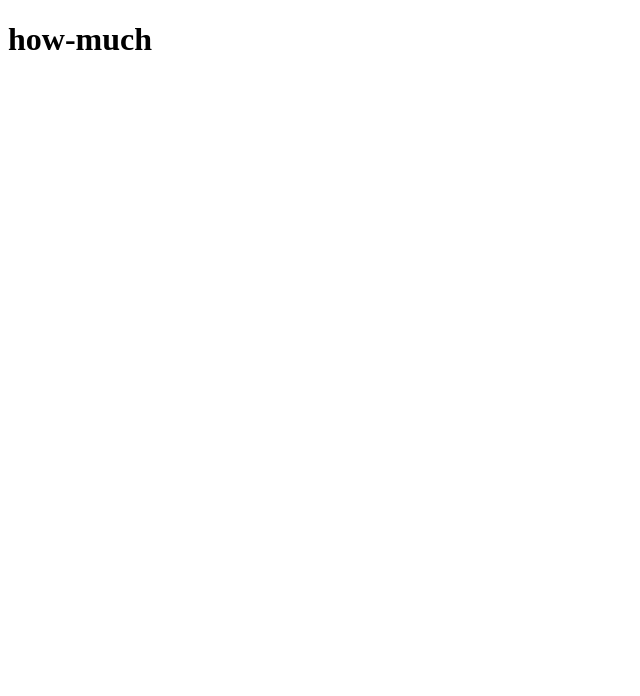
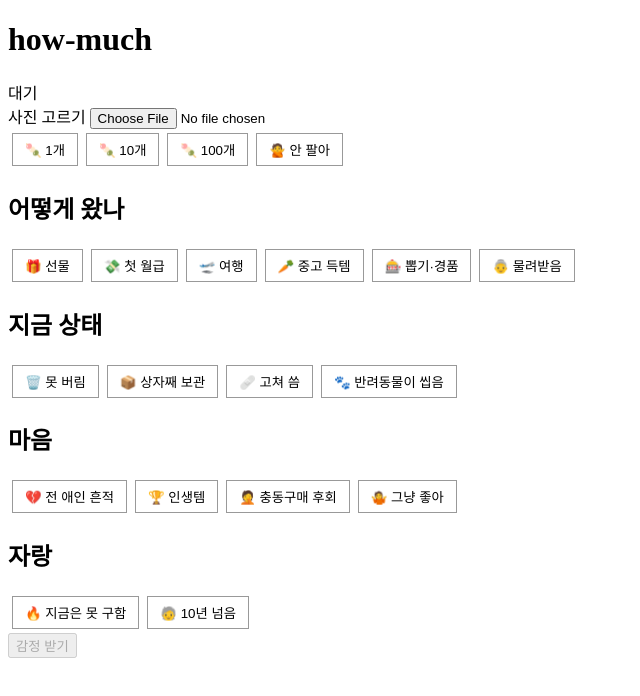
Before and after one commit to culonculon/how-much, a React (Vite) app in the folder app/: page / in a window 1280 px wide. Shown: the top 696 px of the page, without its empty margins (0-640 px from the left). Built offline with nearby package versions, Linux system fonts and the light colour scheme.

Commit message:
CAREER-22: first flow screen with fake appraiser

```diff
--- a/app/package.json
+++ b/app/package.json
@@ -16,11 +16,14 @@
   },
   "devDependencies": {
     "@eslint/js": "^10.0.1",
+    "@testing-library/dom": "^10.4.2",
+    "@testing-library/react": "^16.3.3",
     "@vitejs/plugin-react": "^6.1.2",
     "eslint": "^10.13.0",
     "eslint-plugin-react-hooks": "^7.1.1",
     "eslint-plugin-react-refresh": "^0.5.7",
     "globals": "^17.13.0",
+    "jsdom": "^29.1.1",
     "vite": "^8.3.4",
     "vitest": "^5.0.5"
   }
--- a/app/src/App.jsx
+++ b/app/src/App.jsx
@@ -1,3 +1,93 @@
+import { useEffect, useState } from 'react'
+import { appraise } from './appraise.js'
+import { PRICES, TAG_GROUPS } from './options.js'
+
+const ALL_TAG_IDS = TAG_GROUPS.flatMap((g) => g.tags.map((t) => t.id))
+const MASCOT = { idle: '대기', thinking: '🔍 갸웃', done: '🔨 도장' }
+
+const pressed = (on) => ({
+  padding: '6px 12px',
+  margin: 4,
+  cursor: 'pointer',
+  border: on ? '3px solid #000' : '1px solid #999',
+  background: on ? '#ffe28a' : '#fff',
+  fontWeight: on ? 'bold' : 'normal',
+})
+
 export default function App() {
-  return <h1>how-much</h1>
+  const [photo, setPhoto] = useState(null)
+  const [previewUrl, setPreviewUrl] = useState(null)
+  const [fileError, setFileError] = useState(false)
+  const [myPrice, setMyPrice] = useState(null)
+  const [tags, setTags] = useState([])
+  const [status, setStatus] = useState('idle')
+  const [result, setResult] = useState(null)
+
+  // Free the blob URL when it is replaced or the component goes away.
+  useEffect(() => () => previewUrl && URL.revokeObjectURL(previewUrl), [previewUrl])
+
+  function pickFile(e) {
+    const file = e.target.files[0]
+    const ok = file && ['image/jpeg', 'image/png'].includes(file.type)
+    setFileError(Boolean(file) && !ok)
+    setPhoto(ok ? file : null)
+    setPreviewUrl(ok ? URL.createObjectURL(file) : null)
+  }
+
+  function toggleTag(id) {
+    setTags((t) => (t.includes(id) ? t.filter((x) => x !== id) : [...t, id]))
+  }
+
+  async function submit() {
+    setStatus('thinking')
+    const r = await appraise({ photo, myPrice, tags: ALL_TAG_IDS.filter((id) => tags.includes(id)) })
+    setResult(r)
+    setStatus('done')
+  }
+
+  return (
+    <main>
+      <h1>how-much</h1>
+      <div role="status" aria-label="감정사 아저씨">{MASCOT[status]}</div>
+
+      <label>
+        사진 고르기 <input type="file" accept="image/png,image/jpeg" onChange={pickFile} />
+      </label>
+      {fileError && <p role="alert">사진을 다시 골라 주세요 (jpg·png)</p>}
+      {previewUrl && <img src={previewUrl} alt="고른 사진 미리보기" style={{ display: 'block', maxWidth: 240 }} />}
+
+      <div role="group" aria-label="마음 가격">
+        {PRICES.map((p) => (
+          <button key={p.id} type="button" aria-pressed={myPrice === p.id} style={pressed(myPrice === p.id)} onClick={() => setMyPrice(p.id)}>
+            {p.button}
+          </button>
+        ))}
+      </div>
+
+      <div role="group" aria-label="사연 태그">
+        {TAG_GROUPS.map((g) => (
+          <div key={g.id} role="group" aria-label={g.title}>
+            <h2>{g.title}</h2>
+            {g.tags.map((t) => (
+              <button key={t.id} type="button" aria-pressed={tags.includes(t.id)} style={pressed(tags.includes(t.id))} onClick={() => toggleTag(t.id)}>
+                {t.name}
+              </button>
+            ))}
+          </div>
+        ))}
+      </div>
+
+      <button type="button" disabled={!photo || !myPrice || status !== 'idle'} onClick={submit}>
+        감정 받기
+      </button>
+
+      {status === 'done' && (
+        <section aria-label="감정 결과">
+          <p data-testid="appraised-price">모찌 {result.mochi}개</p>
+          <p data-testid="my-price">{PRICES.find((p) => p.id === myPrice).card}</p>
+          <p data-testid="mascot-line">{result.line}</p>
+        </section>
+      )}
+    </main>
+  )
 }
--- /dev/null
+++ b/app/src/appraise.js
@@ -0,0 +1,7 @@
+// Fake appraiser. Contract: contracts/appraise.md §6. Never reads input.photo, never touches the network.
+export const FAKE_DELAY_MS = 800
+
+export async function appraise() {
+  await new Promise((resolve) => setTimeout(resolve, FAKE_DELAY_MS))
+  return { mochi: 3, line: '흠… 사연이 묻어 있구먼.' }
+}
--- /dev/null
+++ b/app/src/options.js
@@ -0,0 +1,50 @@
+// Source of truth: contracts/appraise.md §2, §3 (order matters).
+export const PRICES = [
+  { id: 'one', button: '🍡 1개', card: '모찌 1개' },
+  { id: 'ten', button: '🍡 10개', card: '모찌 10개' },
+  { id: 'hundred', button: '🍡 100개', card: '모찌 100개' },
+  { id: 'never', button: '🙅 안 팔아', card: '안 팔아' },
+]
+
+export const TAG_GROUPS = [
+  {
+    id: 'how',
+    title: '어떻게 왔나',
+    tags: [
+      { id: 'how-1', name: '🎁 선물' },
+      { id: 'how-2', name: '💸 첫 월급' },
+      { id: 'how-3', name: '🛫 여행' },
+      { id: 'how-4', name: '🥕 중고 득템' },
+      { id: 'how-5', name: '🎰 뽑기·경품' },
+      { id: 'how-6', name: '👵 물려받음' },
+    ],
+  },
+  {
+    id: 'now',
+    title: '지금 상태',
+    tags: [
+      { id: 'now-1', name: '🗑️ 못 버림' },
+      { id: 'now-2', name: '📦 상자째 보관' },
+      { id: 'now-3', name: '🩹 고쳐 씀' },
+      { id: 'now-4', name: '🐾 반려동물이 씹음' },
+    ],
+  },
+  {
+    id: 'feeling',
+    title: '마음',
+    tags: [
+      { id: 'feeling-1', name: '💔 전 애인 흔적' },
+      { id: 'feeling-2', name: '🏆 인생템' },
+      { id: 'feeling-3', name: '🤦 충동구매 후회' },
+      { id: 'feeling-4', name: '🤷 그냥 좋아' },
+    ],
+  },
+  {
+    id: 'brag',
+    title: '자랑',
+    tags: [
+      { id: 'brag-1', name: '🔥 지금은 못 구함' },
+      { id: 'brag-2', name: '🧓 10년 넘음' },
+    ],
+  },
+]
```
Also changed, not shown: 1 other file (tests, documents, lock files or other folders).
